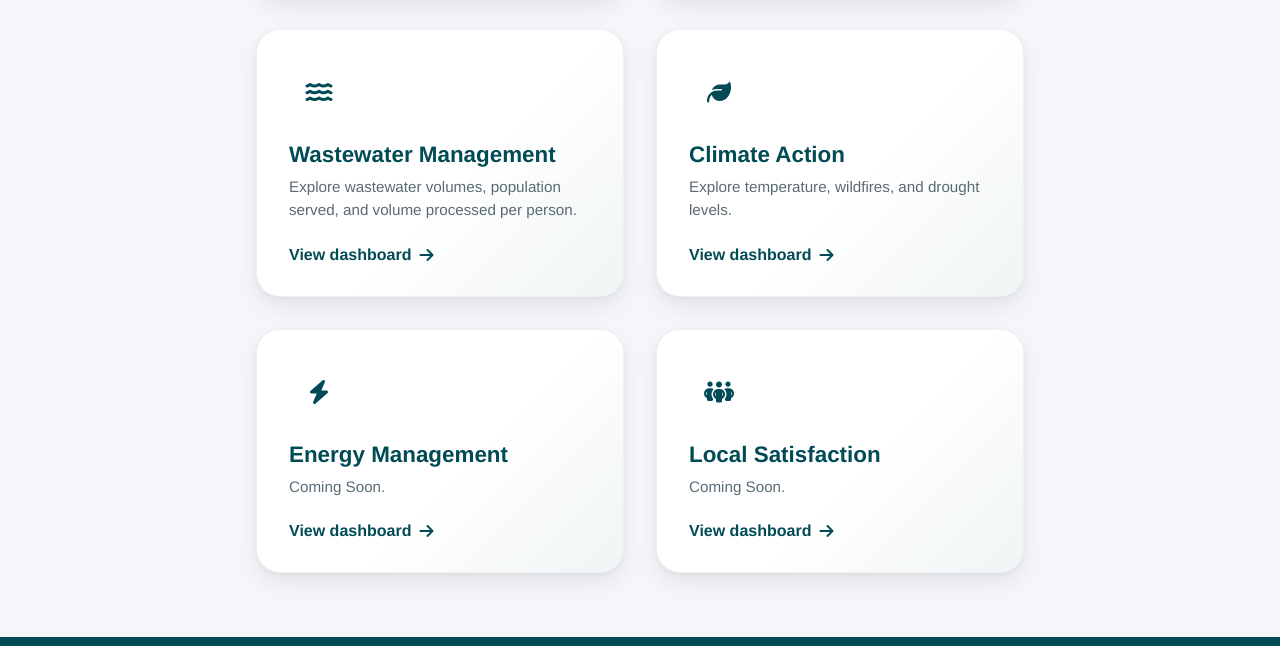
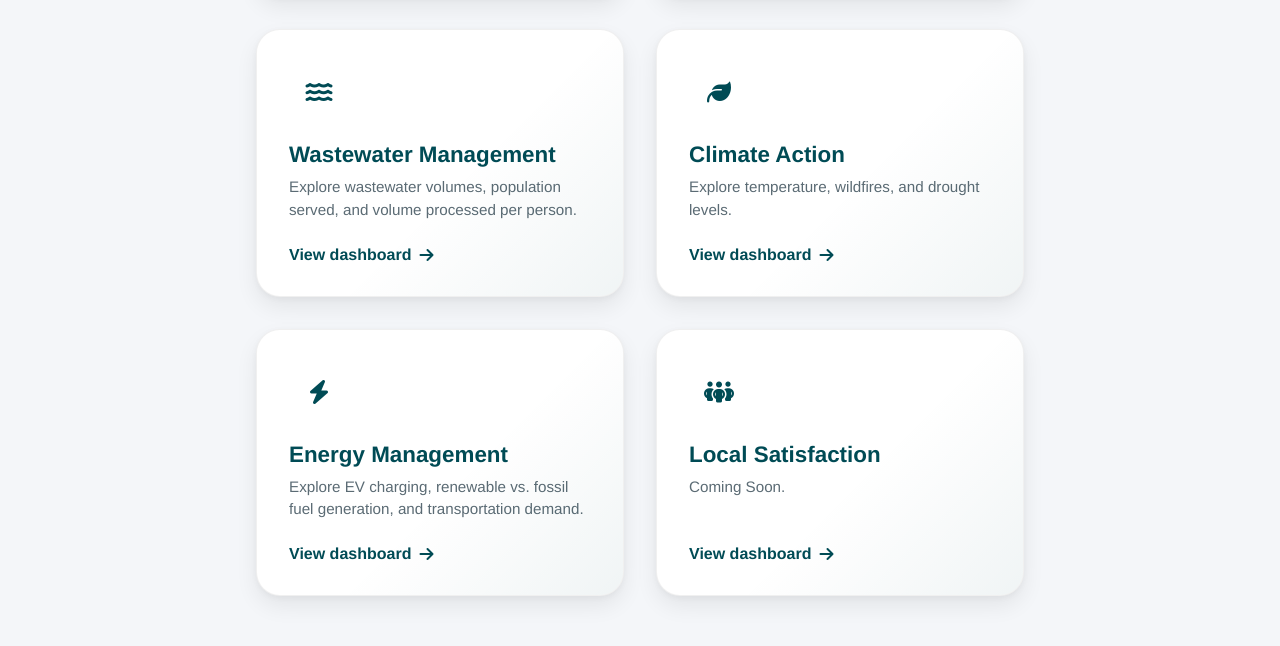
Before and after one commit to TOTA-git/INSTO-Hub, a plain HTML site: page index.html in a window 1280 px wide. Shown: the part 1007-1653 px from the top of the page. Drawn offline with Linux system fonts and the light colour scheme.

Commit message:
added energy dashboard link

```diff
--- a/index.html
+++ b/index.html
@@ -512,7 +512,7 @@
         </span>
       </a>
 
-      <a href="https://tota-insto-hub.share.connect.posit.cloud/"
+      <a href="https://tota2-energy-dashboard.share.connect.posit.cloud/"
          class="big-card"
          aria-label="Open Energy Management Dashboard">
 
@@ -521,7 +521,7 @@
         </div>
 
         <h2>Energy Management</h2>
-        <p>Coming Soon.</p>
+        <p>Explore EV charging, renewable vs. fossil fuel generation, and transportation demand.</p>
 
         <span class="card-link">
           View dashboard
```
